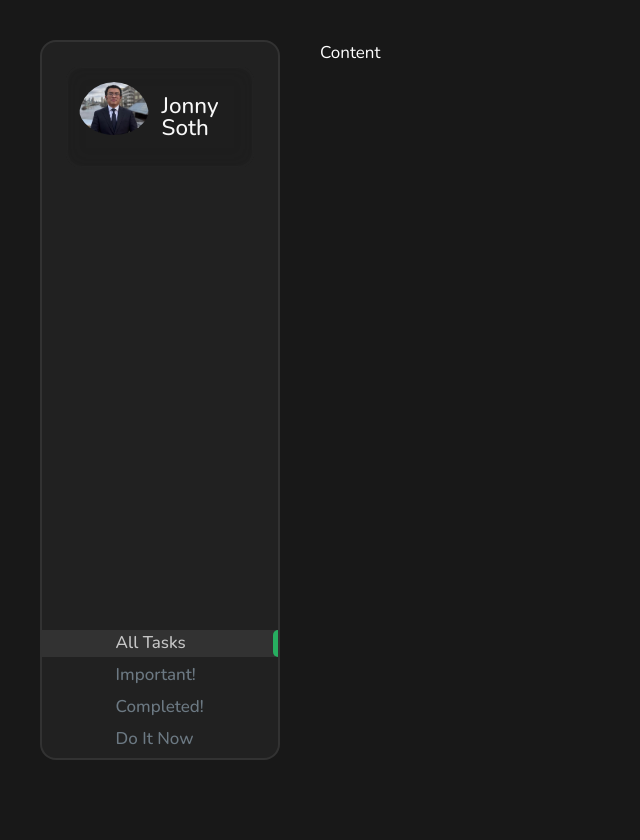
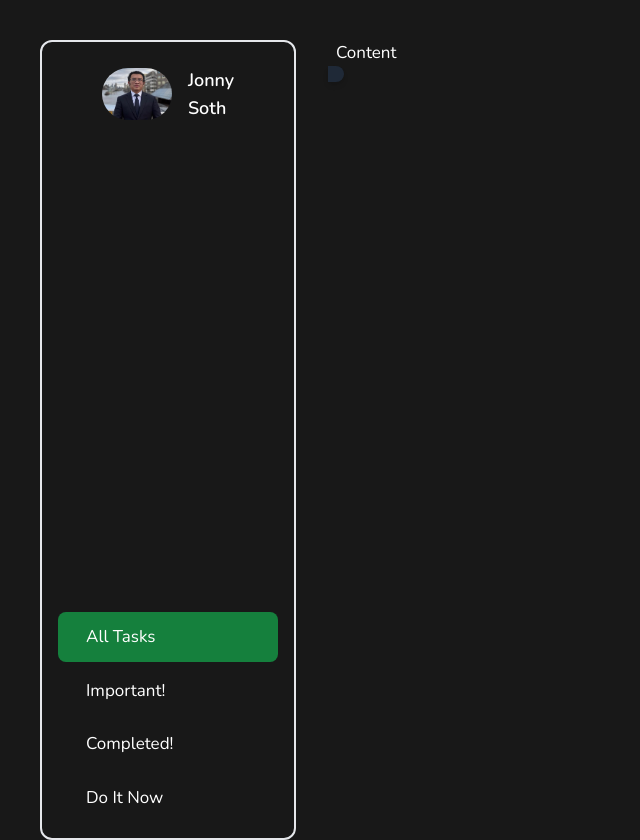
Before and after one commit to janysoth/ReactProjects, a Next.js app in the folder note-app-v3/: page / in a window 1280 px wide. Shown: the whole page, without its empty margins (0-640 px from the left). Before the commit the page ends 800 px from the top, so only its background shows below. Built offline with nearby package versions, Linux system fonts and the light colour scheme.

Commit message:
update Sidebar.tsx

```diff
--- a/note-app-v3/app/Components/Sidebar.tsx
+++ b/note-app-v3/app/Components/Sidebar.tsx
@@ -1,262 +1,79 @@
-"use client"
-import React from 'react';
-import styled from 'styled-components';
-
+"use client";
+import { arrowLeft, bars, logout } from "@/app/utils/Icons";
 import menu from "@/app/utils/menu";
-import Image from 'next/image';
-import Link from 'next/link';
-import { usePathname, useRouter } from 'next/navigation';
-import { useGlobalState } from '../Context/globalProvider';
+import Image from "next/image";
+import Link from "next/link";
+import { usePathname, useRouter } from "next/navigation";
+import React from "react";
+import { useGlobalState } from "../Context/globalProvider";
 
 const Sidebar = () => {
   const { theme, collapsed, collapseMenu } = useGlobalState();
-
   const router = useRouter();
   const pathname = usePathname();
 
   const handleClick = (link: string) => {
-    router.push(link);
-  }
+    if (pathname !== link) {
+      router.push(link);
+    }
+  };
 
   return (
-    <SidebarStyled theme={theme}>
-      <div className="profile">
-        <div className="profile-overlay"></div>
-        <div className="image">
-          <Image width={70} height={70} src="/profile.jpeg" alt="profile" style={{ objectFit: "cover" }} />
+    <nav
+      className={`relative flex flex-col justify-between bg-${theme?.colorBg2} border-2 border-${theme?.borderColor2} rounded-xl transition-all duration-300 ${collapsed ? "w-20" : "w-64"
+        } h-screen p-4`}
+    >
+      {/* Profile Section - Always Show Image */}
+      <div className="relative flex items-center justify-center p-2 rounded-xl cursor-pointer transition-all duration-300">
+        <div className="relative w-50 h-50 flex-shrink-0">
+          <Image
+            src="/profile.jpeg"
+            alt="Profile"
+            width={70}
+            height={70}
+            priority
+            className="rounded-full object-cover border-1 border-gray-300"
+          />
         </div>
-
-        <h1>
-          <span>Jonny</span>
-          <span>Soth</span>
-        </h1>
+        {/* Show name only if not collapsed */}
+        {!collapsed && (
+          <h1 className="ml-4 text-lg font-semibold text-white">
+            <span>Jonny</span> <br />
+            <span>Soth</span>
+          </h1>
+        )}
       </div>
 
-      <ul className="nav-items">
-        {menu.map(item => {
+      {/* Navigation Items */}
+      <ul className="flex flex-col space-y-1">
+        {menu.map((item) => {
           const link = item.link;
-
+          const isActive = pathname === item.link;
           return (
             <li
               key={item.id}
-              className={`nav-item ${pathname === link ? "active" : ""}`}
-              onClick={() => {
-                handleClick(link);
-              }}
+              className={`flex items-center space-x-4 p-3 rounded-lg transition-all duration-300 cursor-pointer ${isActive
+                ? "bg-green-700 text-white"
+                : "hover:bg-gray-800 hover:text-gray-200"
+                }`}
+              onClick={() => handleClick(link)}
             >
               {item.icon}
-              <Link href={link}>{item.title}</Link>
+              {!collapsed && <Link href={item.link}>{item.title}</Link>}
             </li>
-          )
+          );
         })}
       </ul>
-    </SidebarStyled>
-  )
+
+      {/* Toggle Button */}
+      <button
+        className="absolute top-6 right-[-50px] p-2 bg-gray-800 text-white rounded-r-lg shadow-md transition-all duration-300 hover:bg-gray-700"
+        onClick={collapseMenu}
+      >
+        {collapsed ? bars : arrowLeft}
+      </button>
+    </nav>
+  );
 };
 
-const SidebarStyled = styled.nav`
-  position: relative;
-  width: ${props => props.theme.sidebarWidth};
-  background-color: ${props => props.theme.colorBg2};
-  border: 2px solid ${props => props.theme.borderColor2};
-  border-radius: 1rem;
-
-  display: flex;
-  flex-direction: column;
-  justify-content: space-between;
-
-  color: ${props => props.theme.colorGrey3};
-
-  @media screen and (max-width: 768px) {
-    position: fixed;
-    height: calc(100vh - 2rem);
-    z-index: 100;
-
-    transition: all 0.3s cubic-bezier(0.53, 0.21, 0, 1);
-
-    .toggle-nav {
-      display: block !important;
-    }
-  }
-
-  .toggle-nav {
-    display: none;
-    padding: 0.8rem 0.9rem;
-    position: absolute;
-    right: -69px;
-    top: 1.8rem;
-
-    border-top-right-radius: 1rem;
-    border-bottom-right-radius: 1rem;
-
-    background-color: ${props => props.theme.colorBg2};
-    border-right: 2px solid ${props => props.theme.borderColor2};
-    border-top: 2px solid ${props => props.theme.borderColor2};
-    border-bottom: 2px solid ${props => props.theme.borderColor2};
-  }
-
-  .user-btn {
-    .cl-rootBox {
-      width: 100%;
-      height: 100%;
-
-      .cl-userButtonBx {
-        width: 100%;
-        height: 100%;
-        opacity: 0;
-      }
-    }
-  }
-
-  .profile {
-    margin: 1.5rem;
-    padding: 1rem 0.8rem;
-    position: relative;
-
-    border-radius: 1rem;
-    cursor: pointer;
-
-    font-weight: 500;
-    color: ${props => props.theme.colorGrey0};
-
-    display: flex;
-    align-items: center;
-
-    .profile-overlay {
-      position: absolute;
-      top: 0;
-      left: 0;
-      width: 100%;
-      height: 100%;
-      backdrop-filter: blur(10px);
-      z-index: 0;
-      background: ${props => props.theme.colorBg3};
-      transition: all 0.55s linear;
-      border-radius: 1rem;
-      border: 2px solid ${props => props.theme.borderColor2};
-
-      opacity: 0.2;
-    }
-
-    h1 {
-      font-size: 1.2rem;
-      display: flex;
-      flex-direction: column;
-
-      line-height: 1.4rem;
-    }
-
-    .image, h1 {
-      position: relative;
-      z-index: 1;
-    }
-
-    .image {
-      flex-shrink: 0;
-      display: inline-block;
-      overflow: hidden;
-      transition: all 0.5s ease;
-      border-radius: 100%;
-
-      width: 70px;
-      height: 70px;
-
-      img {
-        border-radius: 100%;
-        transition: all 0.5s ease;
-      }
-    }
-
-    > h1 {
-      margin-left: 0.8rem;
-      font-size: clamp(1.2rem, 4vw, 1.4rem);
-      line-height: 100%;
-    }
-
-    &:hover {
-      .profile-overlay {
-        opacity: 1;
-        border: 2px solid ${props => props.theme.borderColor2};
-      }
-
-      img {
-        transform: scale(1.1);
-      }
-    }
-  }
-
-    .nav-item {
-    position: relative;
-    padding: 0.8rem 1rem 0.9rem 2.1rem;
-    margin: 0.3rem 0;
-
-    display: grid;
-    grid-template-columns: 40px 1fr;
-    cursor: pointer;
-    align-items: center;
-
-    &::after {
-      position: absolute;
-      content: "";
-      left: 0;
-      top: 0;
-      width: 0;
-      height: 100%;
-      background-color: ${(props) => props.theme.activeNavLinkHover};
-      z-index: 1;
-      transition: all 0.3s ease-in-out;
-    }
-
-    &::before {
-      position: absolute;
-      content: "";
-      right: 0;
-      top: 0;
-      width: 0%;
-      height: 100%;
-      background-color: ${(props) => props.theme.colorGreenDark};
-
-      border-bottom-left-radius: 5px;
-      border-top-left-radius: 5px;
-    }
-
-    a {
-      font-weight: 500;
-      transition: all 0.3s ease-in-out;
-      z-index: 2;
-      line-height: 0;
-    }
-
-    i {
-      display: flex;
-      align-items: center;
-      color: ${(props) => props.theme.colorIcons};
-    }
-
-    &:hover {
-      &::after {
-        width: 100%;
-      }
-    }
-  }
-
-  .active {
-    background-color: ${(props) => props.theme.activeNavLink};
-
-    i,
-    a {
-      color: ${(props) => props.theme.colorIcons2};
-    }
-  }
-
-  .active::before {
-    width: 0.3rem;
-  }
-
-  > button {
-    margin: 1.5rem;
-  }
-
-`;
-
-export default Sidebar
+export default Sidebar;
```
